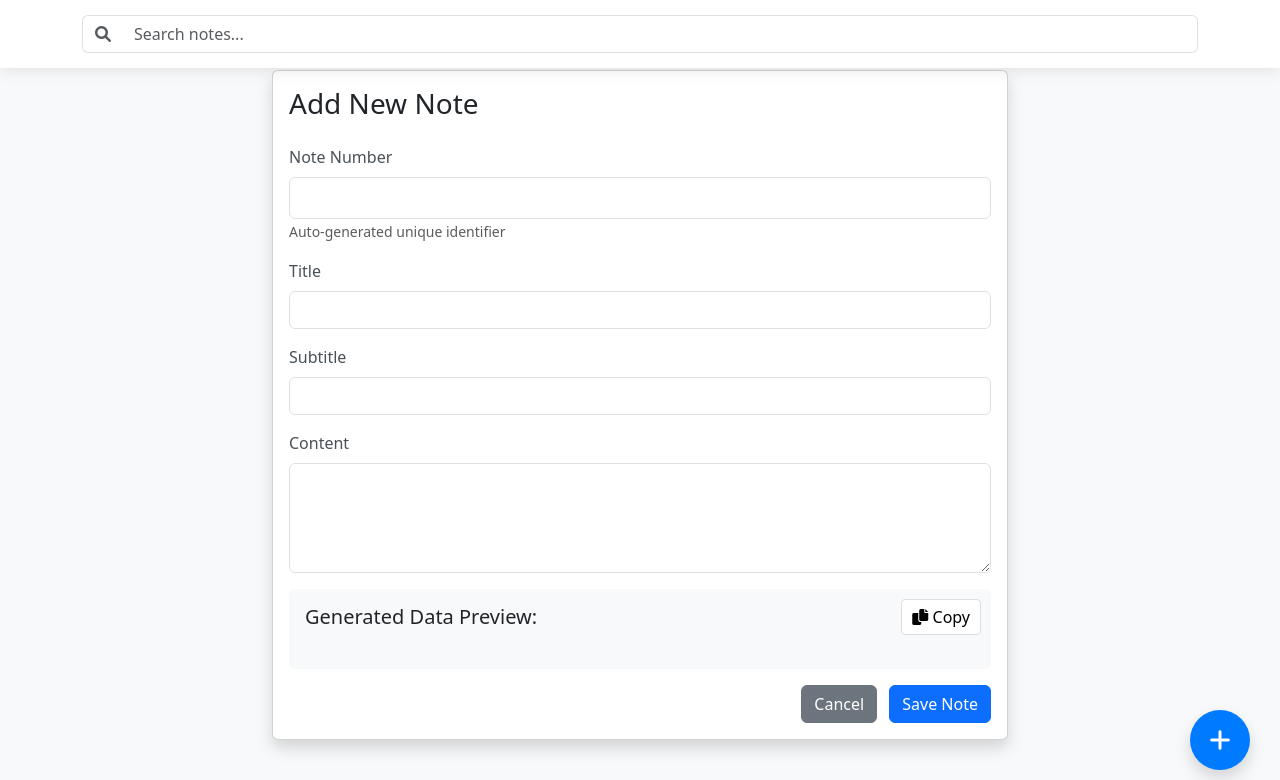
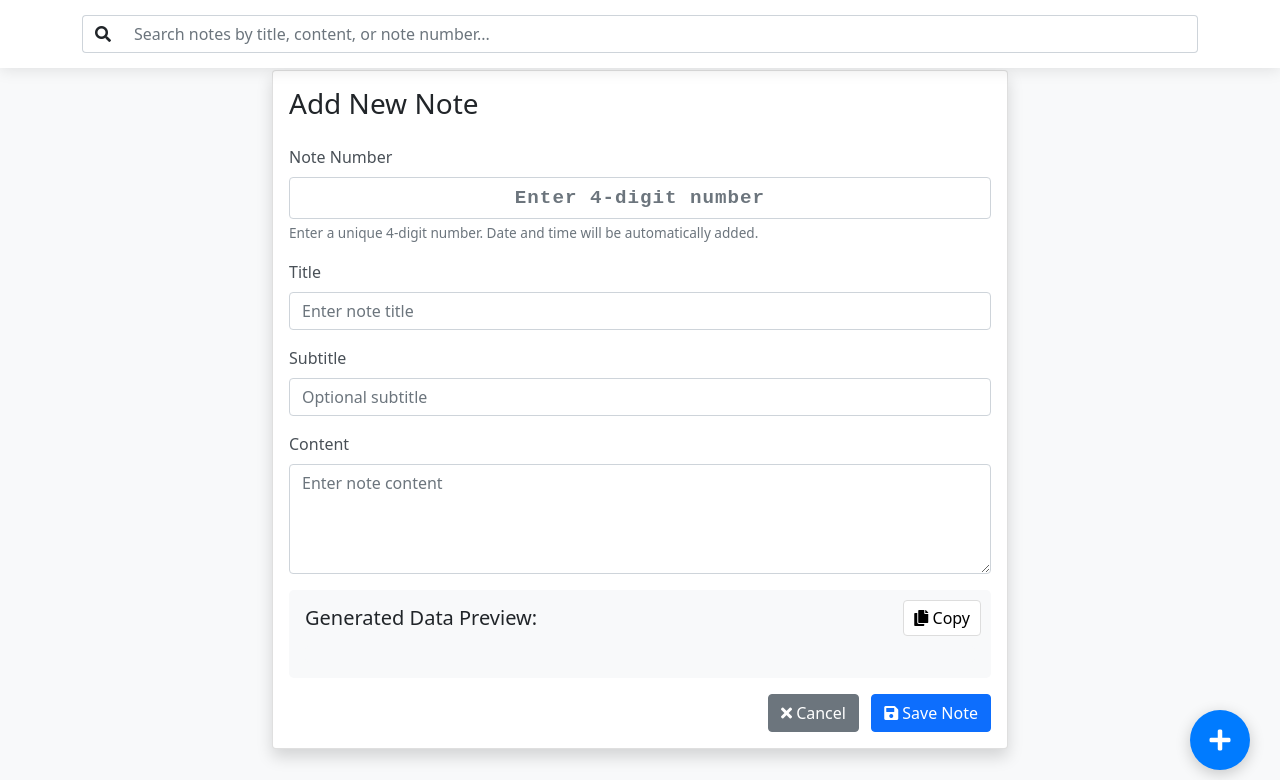
Before and after one commit to ShivaPrasadAcharya/NOTES.git.io, a plain HTML site: page index.html in a window 1280 px wide. Shown: the top 780 px of the page. Drawn offline with nearby package versions, Linux system fonts and the light colour scheme.

Commit message:
Update index.html

```diff
--- a/index.html
+++ b/index.html
@@ -3,9 +3,15 @@
 <head>
     <meta charset="UTF-8">
     <meta name="viewport" content="width=device-width, initial-scale=1.0">
-    <title>My Smart Notes</title>
-    <link href="https://cdnjs.cloudflare.com/ajax/libs/bootstrap/5.3.0/css/bootstrap.min.css" rel="stylesheet">
-    <link href="https://cdnjs.cloudflare.com/ajax/libs/font-awesome/6.0.0/css/all.min.css" rel="stylesheet">
+    <title>Smart Notes</title>
+
+    <!-- Bootstrap CSS -->
+    <link href="https://cdn.jsdelivr.net/npm/bootstrap@5.1.3/dist/css/bootstrap.min.css" rel="stylesheet">
+
+    <!-- Font Awesome -->
+    <link href="https://cdnjs.cloudflare.com/ajax/libs/font-awesome/5.15.4/css/all.min.css" rel="stylesheet">
+
+    <!-- Custom CSS -->
     <link href="styles.css" rel="stylesheet">
 </head>
 <body>
@@ -14,50 +20,78 @@
         <div class="container">
             <div class="input-group">
                 <span class="input-group-text bg-white border-end-0">
-                    <i class="fas fa-search text-muted"></i>
+                    <i class="fas fa-search"></i>
                 </span>
-                <input type="text" class="form-control border-start-0" id="searchInput" placeholder="Search notes...">
+                <input type="text" id="searchInput" class="form-control border-start-0"
+                       placeholder="Search notes by title, content, or note number...">
             </div>
         </div>
     </div>
 
-    <!-- Main Content -->
+    <!-- Main Container -->
     <div class="container mb-5">
-        <!-- Add/Edit Note Form -->
-        <div class="row justify-content-center mb-5" id="formSection">
+        <!-- Form Section -->
+        <div id="formSection" class="row justify-content-center mb-5">
             <div class="col-md-8">
                 <div class="card shadow">
                     <div class="card-body">
-                        <h3 class="card-title mb-4" id="formTitle">Add New Note</h3>
+                        <h3 id="formTitle" class="card-title mb-4">Add New Note</h3>
+
                         <form id="noteForm">
                             <input type="hidden" id="editingId">
+
                             <div class="mb-3">
                                 <label for="noteNumber" class="form-label">Note Number</label>
-                                <input type="text" class="form-control" id="noteNumber" readonly>
-                                <small class="text-muted">Auto-generated unique identifier</small>
+                                <input type="text" class="form-control" id="noteNumber"
+                                       maxlength="4" pattern="\d{4}" required
+                                       placeholder="Enter 4-digit number">
+                                <div class="form-text">
+                                    Enter a unique 4-digit number. Date and time will be automatically added.
+                                </div>
+                                <div class="invalid-feedback">
+                                    Please enter a valid 4-digit number.
+                                </div>
                             </div>
+
                             <div class="mb-3">
                                 <label for="title" class="form-label">Title</label>
-                                <input type="text" class="form-control" id="title" required>
+                                <input type="text" class="form-control" id="title"
+                                       required placeholder="Enter note title">
+                                <div class="invalid-feedback">
+                                    Title is required.
+                                </div>
                             </div>
+
                             <div class="mb-3">
                                 <label for="subtitle" class="form-label">Subtitle</label>
-                                <input type="text" class="form-control" id="subtitle" required>
+                                <input type="text" class="form-control" id="subtitle"
+                                       placeholder="Optional subtitle">
                             </div>
+
                             <div class="mb-3">
                                 <label for="content" class="form-label">Content</label>
-                                <textarea class="form-control" id="content" rows="4" required></textarea>
+                                <textarea class="form-control" id="content" rows="4"
+                                          required placeholder="Enter note content"></textarea>
+                                <div class="invalid-feedback">
+                                    Content is required.
+                                </div>
                             </div>
+
                             <div class="data-preview">
-                                <h5>Generated Data Preview:</h5>
+                                <h5 class="mb-3">Generated Data Preview:</h5>
                                 <button type="button" class="copy-btn" onclick="copyData()">
                                     <i class="fas fa-copy"></i> Copy
                                 </button>
                                 <pre id="dataPreview" class="bg-light p-2 rounded"></pre>
                             </div>
+
                             <div class="text-end mt-3">
-                                <button type="button" class="btn btn-secondary me-2" onclick="hideForm()">Cancel</button>
-                                <button type="submit" class="btn btn-primary">Save Note</button>
+                                <button type="button" class="btn btn-secondary me-2" onclick="hideForm()">
+                                    <i class="fas fa-times"></i> Cancel
+                                </button>
+                                <button type="submit" class="btn btn-primary">
+                                    <i class="fas fa-save"></i> Save Note
+                                </button>
                             </div>
                         </form>
                     </div>
@@ -65,16 +99,27 @@
             </div>
         </div>
 
-        <!-- Notes Display -->
-        <div class="row" id="notesContainer"></div>
-
-        <!-- Add Note Button -->
-        <button class="btn btn-primary add-note-btn shadow" onclick="showForm()">
-            <i class="fas fa-plus"></i>
-        </button>
+        <!-- Notes Container -->
+        <div id="notesContainer" class="row">
+            <!-- Notes will be dynamically inserted here -->
+        </div>
     </div>
 
-    <script src="https://cdnjs.cloudflare.com/ajax/libs/bootstrap/5.3.0/js/bootstrap.bundle.min.js"></script>
+    <!-- Add Note Button -->
+    <button class="add-note-btn" onclick="showForm()" title="Add New Note">
+        <i class="fas fa-plus"></i>
+    </button>
+
+    <!-- No Notes Message -->
+    <div id="noNotesMessage" class="text-center mt-5" style="display: none;">
+        <h4 class="text-muted">No notes found</h4>
+        <p class="text-muted">Click the + button to create a new note</p>
+    </div>
+
+    <!-- Bootstrap Bundle with Popper -->
+    <script src="https://cdn.jsdelivr.net/npm/bootstrap@5.1.3/dist/js/bootstrap.bundle.min.js"></script>
+
+    <!-- Custom Script -->
     <script src="script.js"></script>
 </body>
 </html>
```
